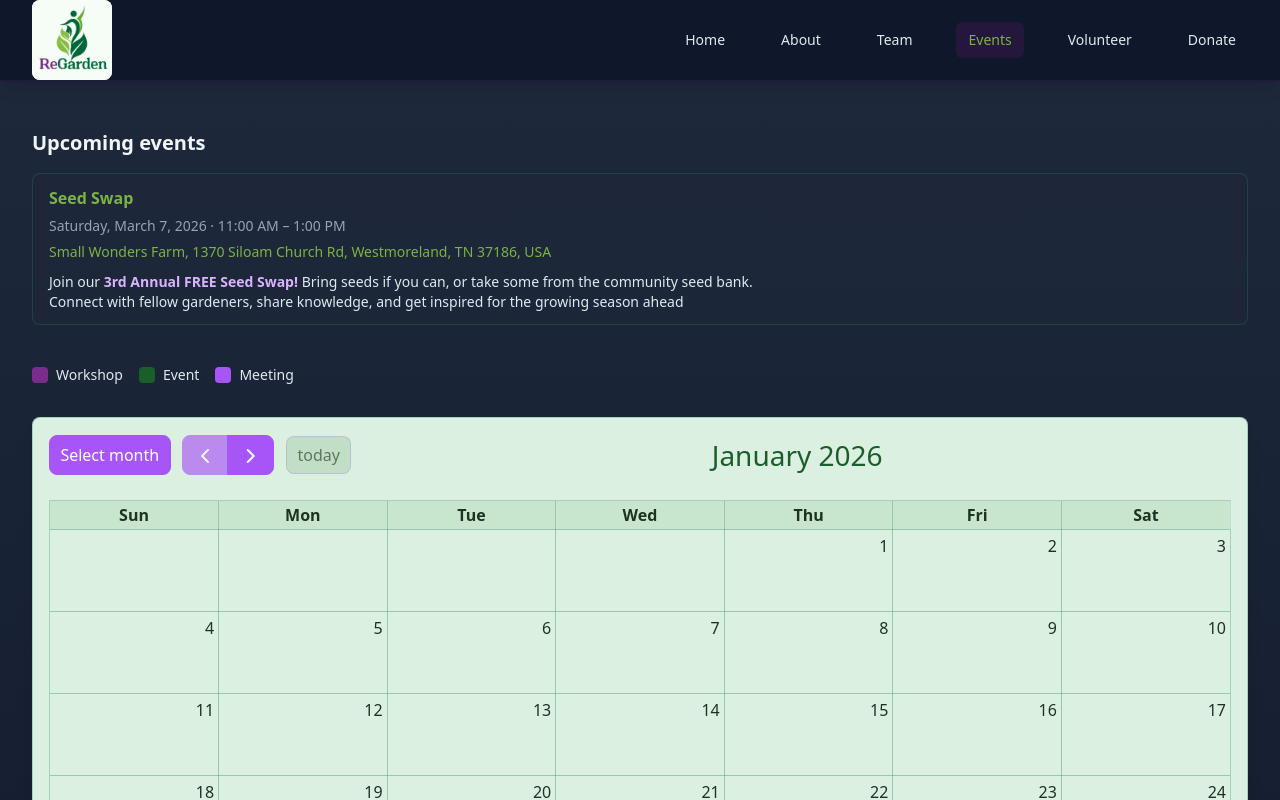
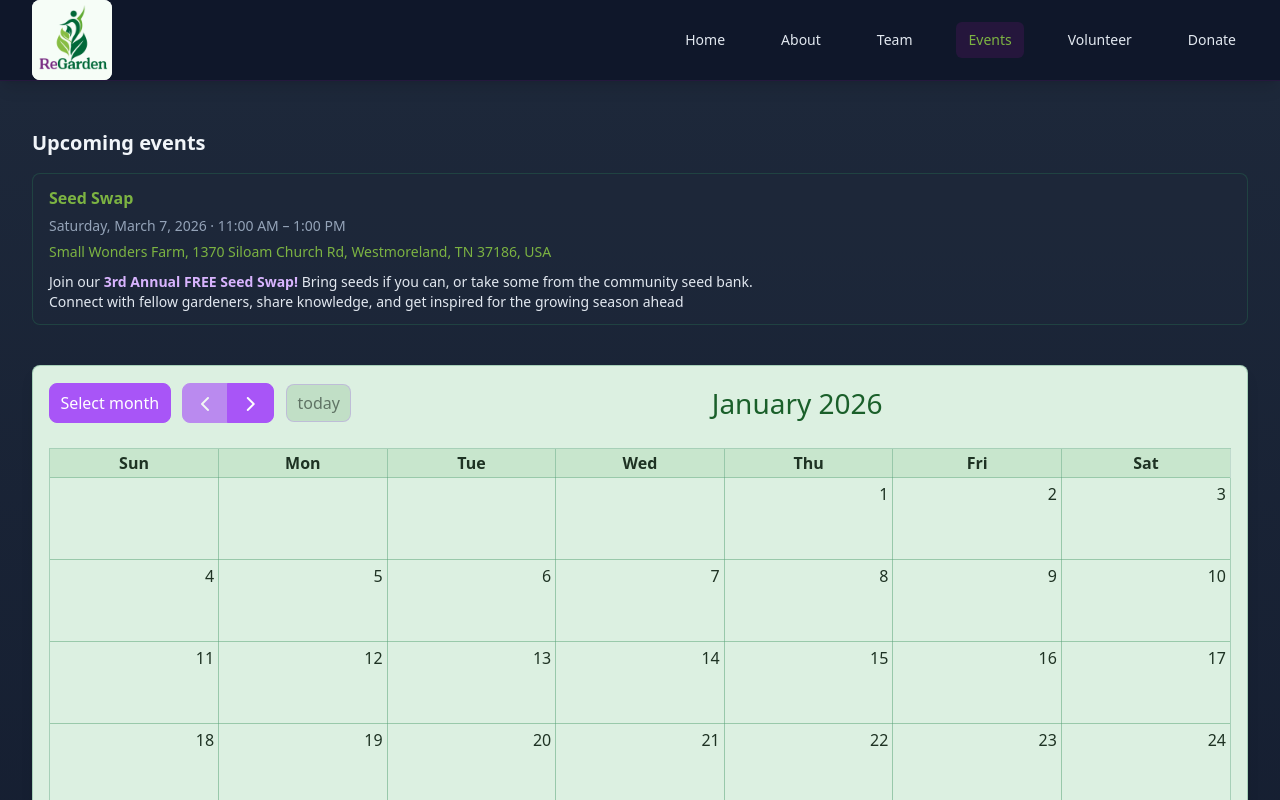
Before and after one commit to laytod/regarden, a Next.js app: page /events in a window 1280 px wide. Shown: the top 800 px of the page. Built offline with nearby package versions, Linux system fonts and the light colour scheme.

Commit message:
Remove calendar event legend

```diff
--- a/app/events/EventsClient.tsx
+++ b/app/events/EventsClient.tsx
@@ -174,25 +174,7 @@ export default function EventsClient({ initialEvents }: EventsClientProps) {
         </section>
       )}
 
-      <div className="mb-8">
-        {/* Event Type Legend */}
-        <div className="flex flex-wrap gap-4 mb-6 text-sm">
-          <div className="flex items-center">
-            <span className="w-4 h-4 bg-purple-600 rounded mr-2"></span>
-            <span className="text-slate-200">Workshop</span>
-          </div>
-          <div className="flex items-center">
-            <span className="w-4 h-4 bg-primary-600 rounded mr-2"></span>
-            <span className="text-slate-200">Event</span>
-          </div>
-          <div className="flex items-center">
-            <span className="w-4 h-4 bg-purple-500 rounded mr-2"></span>
-            <span className="text-slate-200">Meeting</span>
-          </div>
-        </div>
-      </div>
-
-      <div className="bg-[rgb(220,240,225)] rounded-lg shadow-lg p-4 border border-primary-500/30">
+      <div className="mb-8 bg-[rgb(220,240,225)] rounded-lg shadow-lg p-4 border border-primary-500/30">
         <FullCalendar
           ref={calendarRef}
           plugins={[dayGridPlugin, interactionPlugin]}
--- a/app/globals.css
+++ b/app/globals.css
@@ -32,19 +32,21 @@ body {
 }
 
 .fc-event.event-type-workshop {
-  background-color: #7b2d8e;  /* Logo purple */
-  border-color: #7b2d8e;
+  background-color: #e9d5ff;  /* Light purple */
+  border-color: #c084fc;
+  color: #3b0764;
 }
 
 .fc-event.event-type-event {
-  background-color: #1a5f2a;  /* Logo dark green */
-  border-color: #1a5f2a;
+  background-color: #e9d5ff;  /* Light purple */
+  border-color: #c084fc;
+  color: #3b0764;
 }
 
 .fc-event.event-type-meeting {
-  background-color: #a855f7;  /* Light purple */
-  border-color: #a855f7;
-  color: white !important;
+  background-color: #e9d5ff;  /* Light purple */
+  border-color: #c084fc;
+  color: #3b0764;
 }
 
 .fc-event:hover {
```
